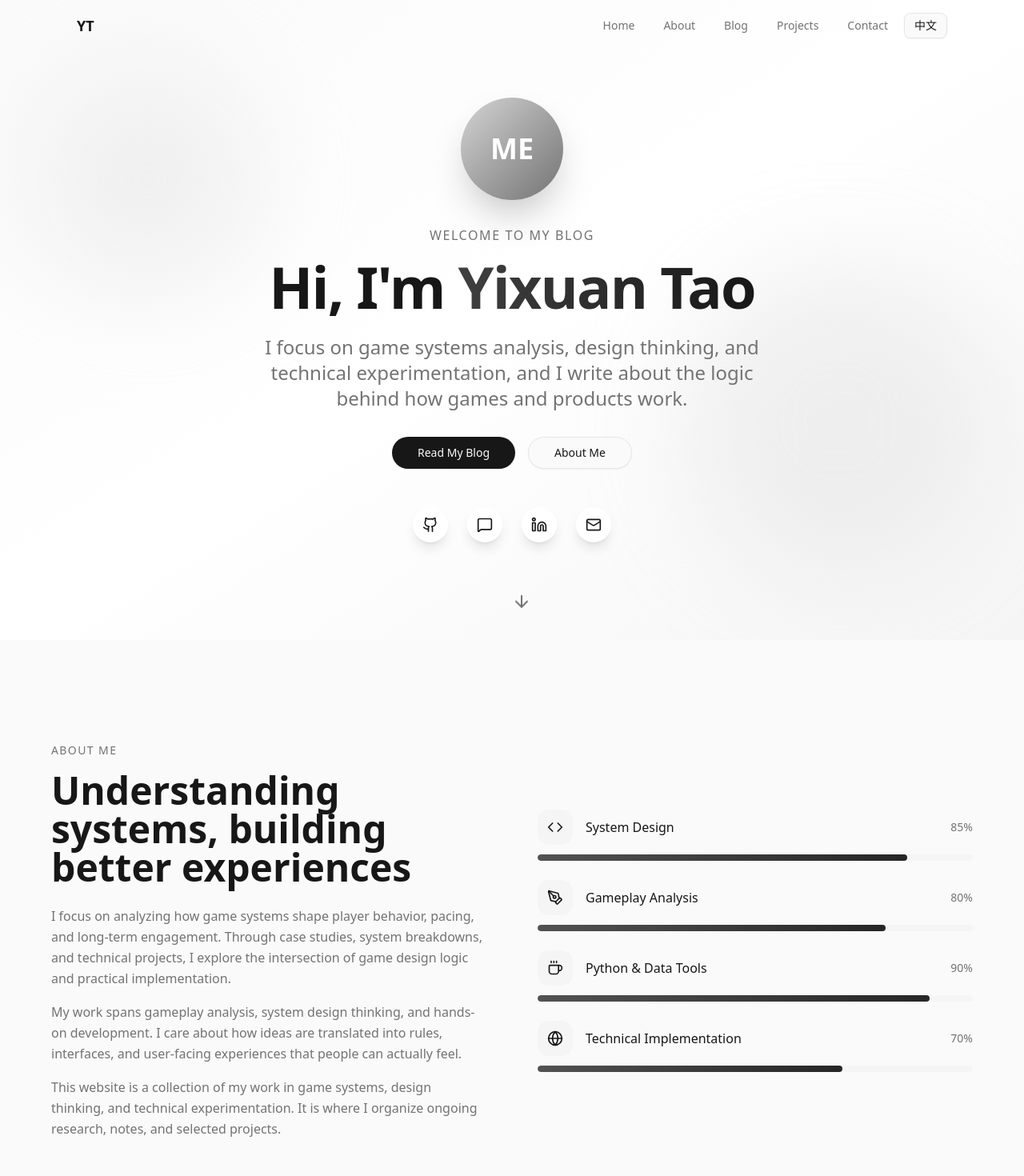
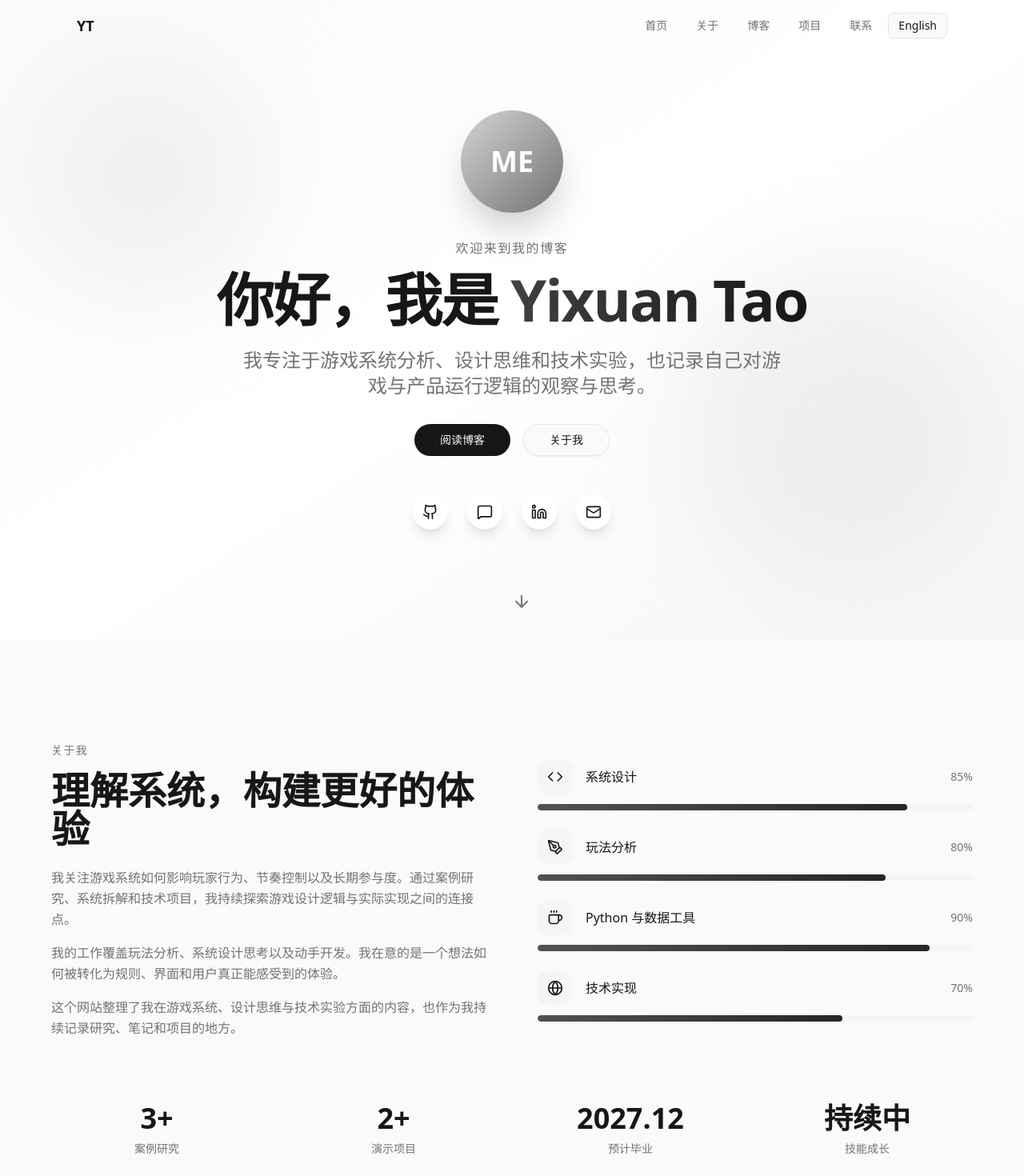
Before and after one commit to Yixuan-Tao/Yixuan-Tao.github.io, a React (Vite) app: page / in a window 1280 px wide. Shown: the top 1470 px of the page at 80% size. Built offline with nearby package versions, Linux system fonts and the light colour scheme.

Commit message:
refactor(i18n): 优化国际化配置并统一翻译键名
- 将默认语言从英文改为中文
- 重构语言切换组件，使用翻译键名替代硬编码文本
- 清理导航、页脚和关于部分的注释代码
- 统一各组件中的翻译键名格式

```diff
--- a/src/components/LanguageSwitcher.tsx
+++ b/src/components/LanguageSwitcher.tsx
@@ -1,15 +1,13 @@
-import { useState } from 'react';
 import { useTranslation } from 'react-i18next';
 import { Button } from '@/components/ui/button';
 
 export function LanguageSwitcher() {
-  const { i18n } = useTranslation();
-  const [isEnglish, setIsEnglish] = useState(i18n.language === 'en');
+  const { i18n, t } = useTranslation();
+  const isEnglish = i18n.resolvedLanguage === 'en';
 
   const toggleLanguage = () => {
     const newLanguage = isEnglish ? 'zh' : 'en';
-    i18n.changeLanguage(newLanguage);
-    setIsEnglish(!isEnglish);
+    void i18n.changeLanguage(newLanguage);
   };
 
   return (
@@ -18,8 +16,9 @@ export function LanguageSwitcher() {
       size="sm"
       onClick={toggleLanguage}
       className="ml-auto"
+      aria-label={t('languageSwitcher.toggle')}
     >
-      {isEnglish ? '中文' : 'English'}
+      {isEnglish ? t('languageSwitcher.zh') : t('languageSwitcher.en')}
     </Button>
   );
 }
--- a/src/i18n.ts
+++ b/src/i18n.ts
@@ -6,22 +6,20 @@ import zhTranslation from './locales/zh.json';
 
 const resources = {
   en: {
-    translation: enTranslation
+    translation: enTranslation,
   },
   zh: {
-    translation: zhTranslation
-  }
+    translation: zhTranslation,
+  },
 };
 
-i18n
-  .use(initReactI18next)
-  .init({
-    resources,
-    lng: 'en', // 默认语言
-    fallbackLng: 'en',
-    interpolation: {
-      escapeValue: false // React 已经处理了 XSS
-    }
-  });
+i18n.use(initReactI18next).init({
+  resources,
+  lng: 'zh',
+  fallbackLng: 'zh',
+  interpolation: {
+    escapeValue: false,
+  },
+});
 
 export default i18n;
--- a/src/locales/zh.json
+++ b/src/locales/zh.json
@@ -17,7 +17,7 @@
     "subtitle": "我专注于游戏系统分析、设计思维和技术实验，也记录自己对游戏与产品运行逻辑的观察与思考。",
     "cta1": "阅读博客",
     "cta2": "关于我",
-    "name": "陶弈铉"
+    "name": "Yixuan Tao"
   },
   "about": {
     "title": "关于我",
@@ -130,7 +130,7 @@
     "subtitle": "如果你有项目想法，或者只是想交流一下，都可以给我发消息，我会尽快回复。",
     "info": {
       "location": "所在地",
-      "locationValue": "中国 江苏 南京",
+      "locationValue": "中国江苏南京",
       "email": "邮箱",
       "phone": "电话"
     },
--- a/src/sections/About.tsx
+++ b/src/sections/About.tsx
@@ -3,15 +3,26 @@ import { Code, PenTool, Coffee, Globe } from 'lucide-react';
 import { useTranslation } from 'react-i18next';
 
 const skills = [
-  { name: 'System Design', icon: Code, level: 85 },
-  { name: 'Gameplay Analysis', icon: PenTool, level: 80 },
-  { name: 'Python & Data Tools', icon: Coffee, level: 90 },
-  { name: 'Technical Implementation', icon: Globe, level: 70 },
+  { name: 'about.skills.systemDesign', icon: Code, level: 85 },
+  { name: 'about.skills.gameplayAnalysis', icon: PenTool, level: 80 },
+  { name: 'about.skills.pythonDataTools', icon: Coffee, level: 90 },
+  { name: 'about.skills.technicalImplementation', icon: Globe, level: 70 },
 ];
+
+type StatItem = {
+  value: string;
+  label: string;
+};
 
 export function About() {
   const sectionRef = useRef<HTMLDivElement>(null);
   const { t } = useTranslation();
+  const stats = [
+    t('about.stats.caseStudies', { returnObjects: true }),
+    t('about.stats.demo', { returnObjects: true }),
+    t('about.stats.graduation', { returnObjects: true }),
+    t('about.stats.skillsDevelopment', { returnObjects: true }),
+  ] as StatItem[];
 
   useEffect(() => {
     const observer = new IntersectionObserver(
@@ -40,7 +51,6 @@ export function About() {
     >
       <div className="max-w-6xl mx-auto">
         <div className="grid lg:grid-cols-2 gap-16 items-center">
-          {/* Left column - Text content */}
           <div>
             <p className="animate-on-scroll opacity-0 text-sm text-muted-foreground tracking-widest uppercase mb-4">
               {t('about.title')}
@@ -49,19 +59,12 @@ export function About() {
               {t('about.heading')}
             </h2>
             <div className="animate-on-scroll opacity-0 delay-200 space-y-4 text-muted-foreground leading-relaxed">
-              <p>
-                {t('about.content1')}
-              </p>
-              <p>
-                {t('about.content2')}
-              </p>
-              <p>
-                {t('about.content3')}
-              </p>
+              <p>{t('about.content1')}</p>
+              <p>{t('about.content2')}</p>
+              <p>{t('about.content3')}</p>
             </div>
           </div>
 
-          {/* Right column - Skills */}
           <div className="space-y-6">
             {skills.map((skill, index) => (
               <div
@@ -72,7 +75,7 @@ export function About() {
                   <div className="p-3 rounded-xl bg-secondary">
                     <skill.icon className="w-5 h-5" />
                   </div>
-                  <span className="font-medium">{skill.name}</span>
+                  <span className="font-medium">{t(skill.name)}</span>
                   <span className="ml-auto text-sm text-muted-foreground">
                     {skill.level}%
                   </span>
@@ -88,14 +91,8 @@ export function About() {
           </div>
         </div>
 
-        {/* Stats */}
         <div className="animate-on-scroll opacity-0 delay-500 mt-20 grid grid-cols-2 md:grid-cols-4 gap-8">
-          {[
-            { value: '3+', label: 'Case Studies' },
-            { value: '2+', label: 'Demo' },
-            { value: '2027.12', label: 'Graduation' },
-            { value: 'Ongoing', label: 'Skills Development' },
-          ].map((stat) => (
+          {stats.map((stat) => (
             <div key={stat.label} className="text-center">
               <div className="text-3xl sm:text-4xl font-bold mb-2">{stat.value}</div>
               <div className="text-sm text-muted-foreground">{stat.label}</div>
--- a/src/sections/Footer.tsx
+++ b/src/sections/Footer.tsx
@@ -24,15 +24,13 @@ export function Footer() {
     <footer className="py-12 px-4 sm:px-6 lg:px-8 border-t">
       <div className="max-w-6xl mx-auto">
         <div className="flex flex-col md:flex-row items-center justify-between gap-8">
-          {/* Logo/Brand */}
           <div className="text-center md:text-left">
             <h3 className="text-xl font-bold mb-2">Yixuan Tao</h3>
             <p className="text-sm text-muted-foreground">
-              Building digital experiences with passion.
+              {t('footer.description')}
             </p>
           </div>
 
-          {/* Navigation */}
           <nav className="flex flex-wrap justify-center gap-6">
             {navLinks.map((link) => (
               <a
@@ -45,7 +43,6 @@ export function Footer() {
             ))}
           </nav>
 
-          {/* Social Links */}
           <div className="flex gap-4">
             {socialLinks.map((link) => (
               <a
@@ -62,10 +59,8 @@ export function Footer() {
           </div>
         </div>
 
-        {/* Divider */}
         <div className="my-8 border-t" />
 
-        {/* Copyright */}
         <div className="flex flex-col sm:flex-row items-center justify-center gap-2 text-sm text-muted-foreground">
           <span>{t('footer.copyright', { year: currentYear })}</span>
           <span className="hidden sm:inline">·</span>
--- a/src/sections/Navigation.tsx
+++ b/src/sections/Navigation.tsx
@@ -1,19 +1,21 @@
 import { useState, useEffect } from 'react';
 import { Menu, X } from 'lucide-react';
+import { useTranslation } from 'react-i18next';
 import { Button } from '@/components/ui/button';
 import { LanguageSwitcher } from '@/components/LanguageSwitcher';
 
 const navItems = [
-  { label: 'Home', href: '#' },
-  { label: 'About', href: '#about' },
-  { label: 'Blog', href: '#blog' },
-  { label: 'Projects', href: '#projects' },
-  { label: 'Contact', href: '#contact' },
+  { label: 'navigation.home', href: '#' },
+  { label: 'navigation.about', href: '#about' },
+  { label: 'navigation.blog', href: '#blog' },
+  { label: 'navigation.projects', href: '#projects' },
+  { label: 'navigation.contact', href: '#contact' },
 ];
 
 export function Navigation() {
   const [isScrolled, setIsScrolled] = useState(false);
   const [isMobileMenuOpen, setIsMobileMenuOpen] = useState(false);
+  const { t } = useTranslation();
 
   useEffect(() => {
     const handleScroll = () => {
@@ -57,7 +59,6 @@ export function Navigation() {
       >
         <div className="max-w-6xl mx-auto px-4 sm:px-6 lg:px-8">
           <div className="flex items-center justify-between h-16">
-            {/* Logo */}
             <a
               href="#"
               onClick={(e) => handleNavClick(e, '#')}
@@ -66,7 +67,6 @@ export function Navigation() {
               YT
             </a>
 
-            {/* Desktop Navigation */}
             <div className="hidden md:flex items-center gap-1">
               <nav className="flex items-center gap-1">
                 {navItems.map((item) => (
@@ -76,14 +76,13 @@ export function Navigation() {
                     onClick={(e) => handleNavClick(e, item.href)}
                     className="px-4 py-2 text-sm font-medium text-muted-foreground hover:text-foreground transition-colors rounded-full hover:bg-secondary"
                   >
-                    {item.label}
+                    {t(item.label)}
                   </a>
                 ))}
               </nav>
               <LanguageSwitcher />
             </div>
 
-            {/* Mobile Menu Button */}
             <Button
               variant="ghost"
               size="icon"
@@ -100,7 +99,6 @@ export function Navigation() {
         </div>
       </header>
 
-      {/* Mobile Menu */}
       <div
         className={`fixed inset-0 z-40 md:hidden transition-all duration-300 ${
           isMobileMenuOpen
@@ -128,7 +126,7 @@ export function Navigation() {
                   onClick={(e) => handleNavClick(e, item.href)}
                   className="px-4 py-3 text-base font-medium text-muted-foreground hover:text-foreground transition-colors rounded-xl hover:bg-secondary"
                 >
-                  {item.label}
+                  {t(item.label)}
                 </a>
               ))}
             </nav>
```
